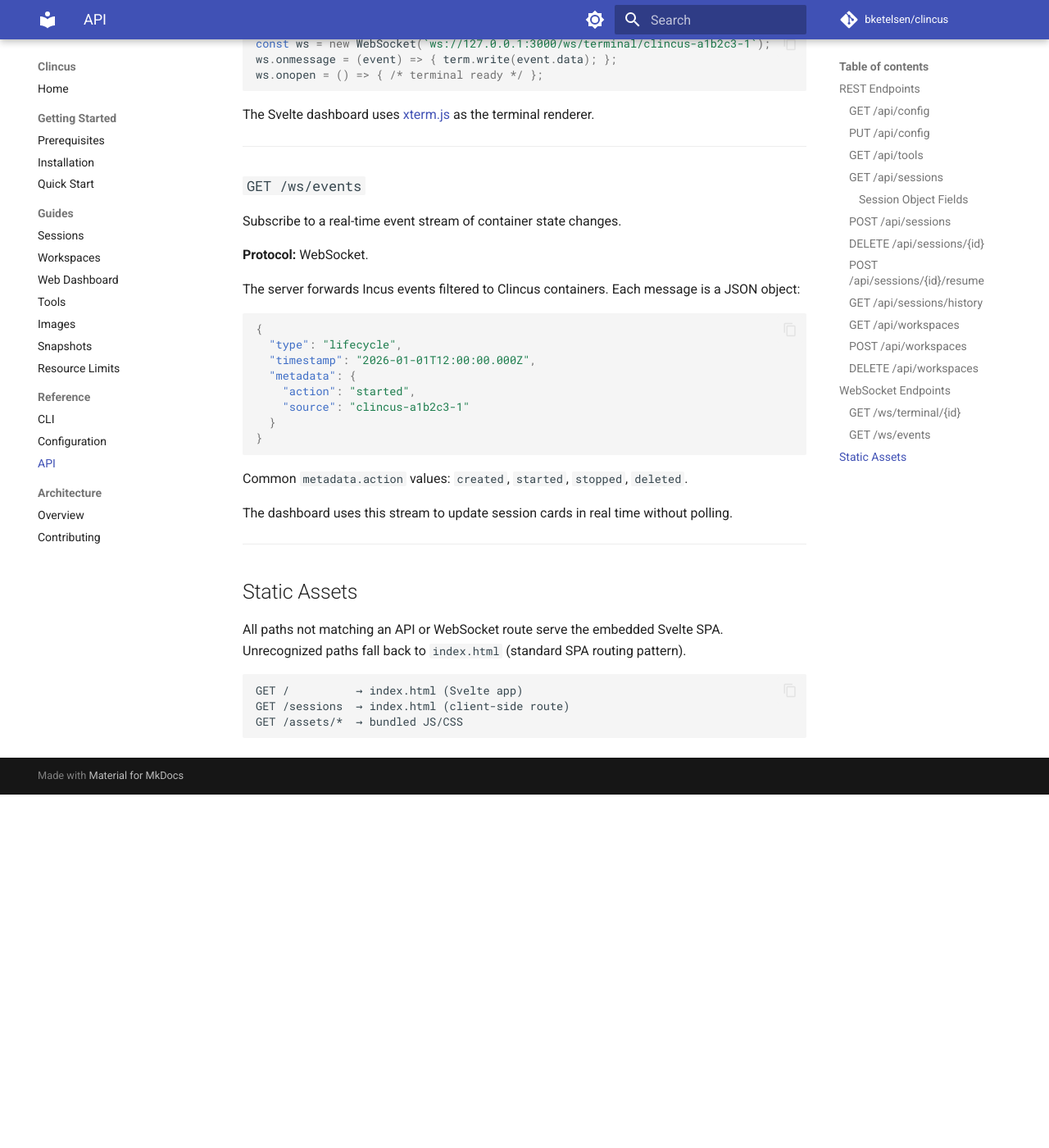
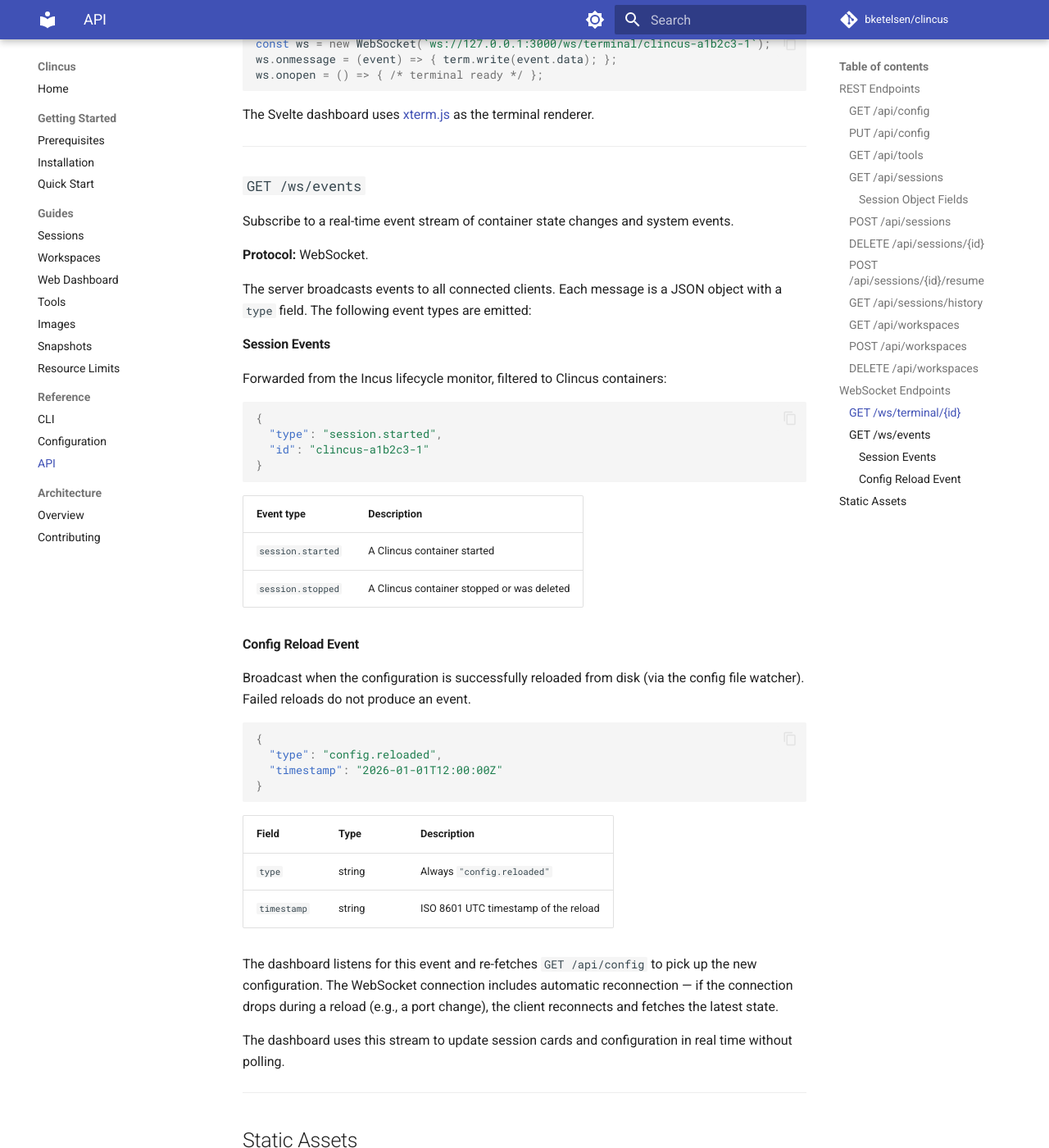
Before and after one commit to bketelsen/clincus, an MkDocs documentation site: the page built from docs/reference/api.md, in a window 1280 px wide and 1400 px high, scrolled down 5080 px. Shown: the whole window at 82% size. Built offline with MkDocs 1.6.1 and Material for MkDocs 9.7.7, drawn with Linux system fonts in a browser that asks for light colours; comment, search, counter and statistics services are not loaded; before the commit the page ends 6049 px from its top, so only the background shows below that.

Commit message:
feat(E01S04): notify frontend of config reload events (#8)
* feat(E01S04): notify frontend of config reload events

Broadcast config.reloaded event via /ws/events WebSocket when the config
watcher detects and successfully reloads configuration. The frontend
listens for this event and re-fetches config-dependent data. WebSocket
auto-reconnection ensures the dashboard recovers from connection drops
during port changes.

Implements: AC1-AC5
Story: contexts/artefacts/stories/E01S04.story.md

Co-Authored-By: Claude Opus 4.6 (1M context) <noreply@anthropic.com>

* docs(E01S04): delivery artefacts — micro-delivery report

---------

Co-authored-by: Claude Code <noreply@anthropic.com>

````diff
--- a/docs/reference/api.md
+++ b/docs/reference/api.md
@@ -244,27 +244,53 @@ The Svelte dashboard uses [xterm.js](https://xtermjs.org/) as the terminal rende
 
 ### `GET /ws/events`
 
-Subscribe to a real-time event stream of container state changes.
+Subscribe to a real-time event stream of container state changes and system events.
 
 **Protocol:** WebSocket.
 
-The server forwards Incus events filtered to Clincus containers. Each message is a JSON
-object:
+The server broadcasts events to all connected clients. Each message is a JSON object with
+a `type` field. The following event types are emitted:
+
+#### Session Events
+
+Forwarded from the Incus lifecycle monitor, filtered to Clincus containers:
 
 ```json
 {
-  "type": "lifecycle",
-  "timestamp": "2026-01-01T12:00:00.000Z",
-  "metadata": {
-    "action": "started",
-    "source": "clincus-a1b2c3-1"
-  }
+  "type": "session.started",
+  "id": "clincus-a1b2c3-1"
 }
 ```
 
-Common `metadata.action` values: `created`, `started`, `stopped`, `deleted`.
+| Event type | Description |
+|------------|-------------|
+| `session.started` | A Clincus container started |
+| `session.stopped` | A Clincus container stopped or was deleted |
 
-The dashboard uses this stream to update session cards in real time without polling.
+#### Config Reload Event
+
+Broadcast when the configuration is successfully reloaded from disk (via the config file
+watcher). Failed reloads do not produce an event.
+
+```json
+{
+  "type": "config.reloaded",
+  "timestamp": "2026-01-01T12:00:00Z"
+}
+```
+
+| Field | Type | Description |
+|-------|------|-------------|
+| `type` | string | Always `"config.reloaded"` |
+| `timestamp` | string | ISO 8601 UTC timestamp of the reload |
+
+The dashboard listens for this event and re-fetches `GET /api/config` to pick up the new
+configuration. The WebSocket connection includes automatic reconnection — if the connection
+drops during a reload (e.g., a port change), the client reconnects and fetches the latest
+state.
+
+The dashboard uses this stream to update session cards and configuration in real time
+without polling.
 
 ---
 
````
Also changed, not shown: .gaai/project/contexts/artefacts/delivery/E01S04.micro-delivery-report.md (added, +39 -0 lines), docs/guides/web-dashboard.md (+7 -2 lines), web/src/App.svelte (+11 -1 lines), 4 other files.
